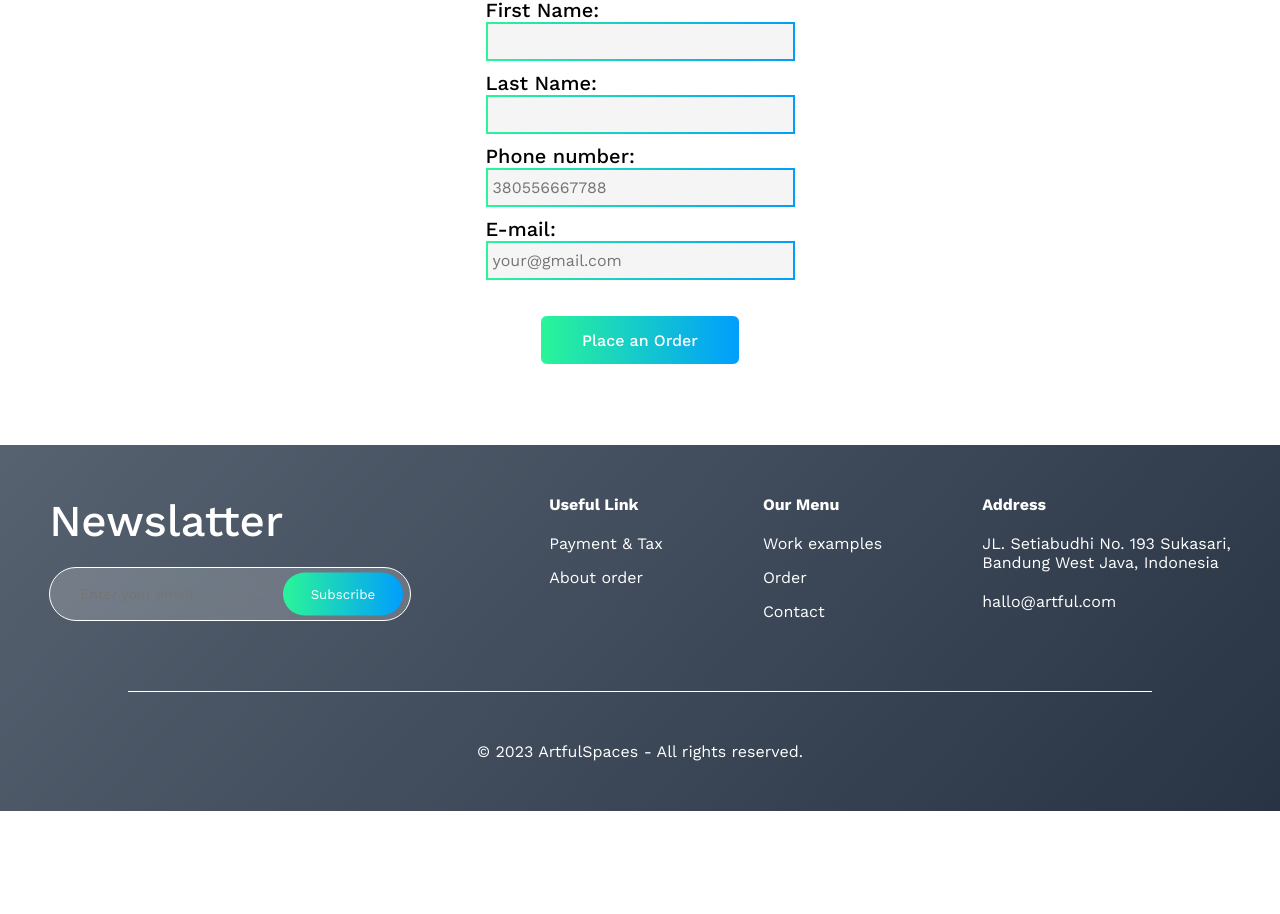
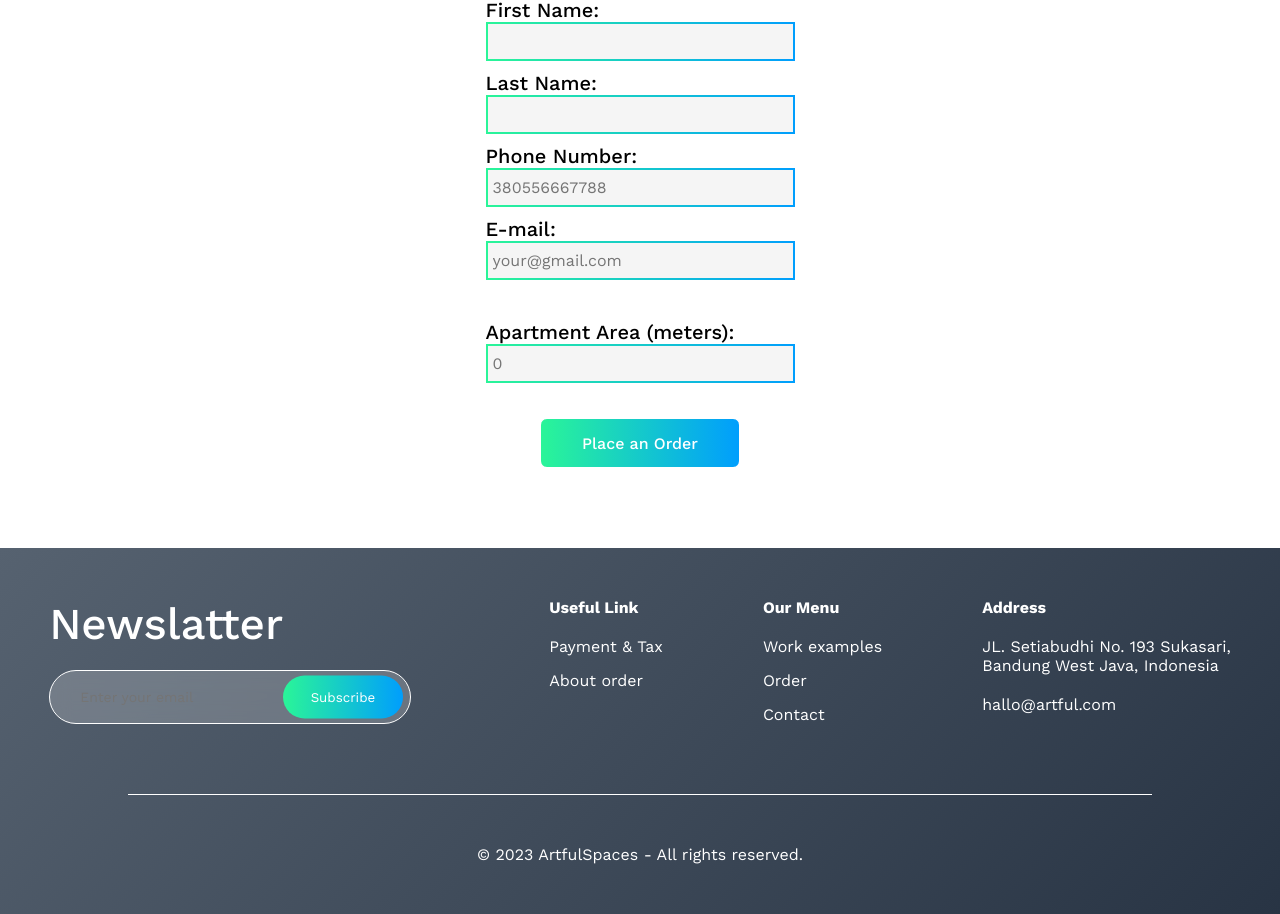
Before and after one commit to VRomanenko04/ArtfulSpaces, a React (Vite) app: page /order in a window 1280 px wide. Shown: the part 911-1825 px from the top of the page. Before the commit the page ends 1722 px from the top, so only its background shows below. Built offline with nearby package versions, Linux system fonts and the light colour scheme.

Commit message:
Расширил OrderForm, написал формулу подсчёта цены

```diff
--- a/src/components/UI/basic-input/BasicInput.tsx
+++ b/src/components/UI/basic-input/BasicInput.tsx
@@ -7,14 +7,15 @@ type Props = {
     type: string;
     id: string;
     name: string;
+    step?: string;
     placeholder?: string;
-    value?: string;
+    value?: string | number;
     onChange?: (event: React.ChangeEvent<HTMLInputElement>) => void;
     extraInputClass?: string;
     extraLabelClass?: string;
 }
 
-const BasicInput = ({labelText, htmlFor, type, id, name, value, placeholder, onChange, extraInputClass, extraLabelClass}: Props) => {
+const BasicInput = ({labelText, htmlFor, type, id, name, step, value, placeholder, onChange, extraInputClass, extraLabelClass}: Props) => {
     const inputClass = extraInputClass ? `${classes.bas__input} ${extraInputClass}` : classes.bas__input;
     const labelClass = extraLabelClass ? `${classes.bas__label} ${extraLabelClass}` : classes.bas__label;
 
@@ -26,6 +27,7 @@ const BasicInput = ({labelText, htmlFor, type, id, name, value, placeholder, onC
                 type={type}
                 id={id}
                 name={name}
+                step={step}
                 placeholder={placeholder}
                 value={value}
                 onChange={onChange}
--- a/src/components/simple/order-form/OrderForm.tsx
+++ b/src/components/simple/order-form/OrderForm.tsx
@@ -2,7 +2,7 @@ import React from 'react';
 import BasicInput from '../../UI/basic-input/BasicInput';
 import classes from './_order-form.module.scss';
 
-interface FormData {
+interface IFormData {
     firstName: string;
     lastName: string;
     phoneNumber: string
@@ -12,10 +12,13 @@ interface FormData {
 type Props = {
     handleSubmit: (event: React.FormEvent<HTMLFormElement>) => void;
     handleInputChange: (event: React.ChangeEvent<HTMLInputElement>) => void;
-    formData: FormData;
+    handleAmountInputChange: (event: React.ChangeEvent<HTMLInputElement>) => void;
+    formData: IFormData;
+    footage: number;
+    roomsAmount: number;
 }
 
-const OrderForm = ({handleSubmit, handleInputChange, formData}: Props) => {
+const OrderForm = ({handleSubmit, handleInputChange, handleAmountInputChange, formData, footage, roomsAmount}: Props) => {
     return (
         <form onSubmit={handleSubmit} className={classes.form}>
                 <BasicInput
@@ -37,7 +40,7 @@ const OrderForm = ({handleSubmit, handleInputChange, formData}: Props) => {
                     onChange={handleInputChange}
                 />
                 <BasicInput
-                    labelText='Phone number:'
+                    labelText='Phone Number:'
                     htmlFor="phoneNumber"
                     type="tel"
                     id="phoneNumber"
@@ -56,6 +59,18 @@ const OrderForm = ({handleSubmit, handleInputChange, formData}: Props) => {
                     value={formData.email}
                     onChange={handleInputChange}
                 />
+                <BasicInput
+                    labelText='Apartment Area (meters):'
+                    htmlFor="footage"
+                    type="number"
+                    id="footage"
+                    name="footage"
+                    placeholder='0'
+                    value={footage === 0 ? '' : footage}
+                    onChange={handleAmountInputChange}
+                    extraLabelClass={classes.block__margin}
+                    step="1"
+                />
                 <button className={classes.btn} type="submit">Place an Order</button>
             </form>
     )
--- a/src/components/simple/order-form/_order-form.module.scss
+++ b/src/components/simple/order-form/_order-form.module.scss
@@ -18,3 +18,7 @@
         cursor: pointer;
     }
 }
+
+.block__margin {
+    margin-top: 40px;
+}
--- a/src/components/smart/order-form/OrderFormBlock.tsx
+++ b/src/components/smart/order-form/OrderFormBlock.tsx
@@ -1,16 +1,24 @@
 import React, { useState } from 'react';
 import classes from './_order-form-block.module.scss';
 import OrderForm from '../../simple/order-form/OrderForm';
+import calculateCost from '../../../count/PriceCount';
 
-interface FormData {
+interface IFormData {
     firstName: string;
     lastName: string;
     phoneNumber: string
     email: string;
 }
 
+interface ICalculate {
+    footage: number;
+    roomsAmount: number;
+}
+
 const OrderFormBlock = () => {
-    const [formData, setFormData] = useState<FormData>({ firstName: '', lastName: '', phoneNumber: '', email: '' });
+    const [formData, setFormData] = useState<IFormData>({ firstName: '', lastName: '', phoneNumber: '', email: '' });
+    const [footage, setFootage] = useState<ICalculate['footage']>(0);
+    const [roomsAmount, setRoomsAmount] = useState<ICalculate['roomsAmount']>(0);
 
     const handleSubmit = (event: React.FormEvent<HTMLFormElement>) => {
         event.preventDefault();
@@ -25,8 +33,12 @@ const OrderFormBlock = () => {
         // Сохраняем данные в localStorage
         localStorage.setItem('formData', JSON.stringify(formDataObject));
 
+        //Высчитываем цену заказа
+        calculateCost(footage, roomsAmount);
+
         setFormData({ firstName: '', lastName: '', phoneNumber: '', email: '' });
-        alert('Form data saved to localStorage!');
+        setFootage(0);
+        setRoomsAmount(0);
     };
 
     const handleInputChange = (event: React.ChangeEvent<HTMLInputElement>) => {
@@ -37,12 +49,20 @@ const OrderFormBlock = () => {
         }));
     };
 
+    const handleAmountInputChange = (event: React.ChangeEvent<HTMLInputElement>) => {
+        const newValue: number = parseFloat(event.target.value);
+        setFootage(newValue);
+    };
+
     return (
         <section className={classes.form__section}>
             <OrderForm
                 handleInputChange={handleInputChange}
                 handleSubmit={handleSubmit}
+                handleAmountInputChange={handleAmountInputChange}
                 formData={formData}
+                footage={footage}
+                roomsAmount={roomsAmount}
             />
         </section>
     )
--- /dev/null
+++ b/src/count/PriceCount.ts
@@ -0,0 +1,54 @@
+export default function calculateCost(quantity: number, rooms: number) {
+    let price;
+
+    switch (true) {
+        case quantity <= 30:
+            price = 290;
+            break;
+        case quantity <= 60:
+            price = 250;
+            break;
+        case quantity <= 150:
+            price = 220;
+            break;
+        default:
+            price = 200;
+            break;
+    }
+
+    let roomCoefficient;
+    switch (rooms) {
+        case 1:
+            roomCoefficient = 1;
+            break;
+        case 2:
+            roomCoefficient = 1.2;
+            break;
+        case 3:
+            roomCoefficient = 1.4;
+            break;
+        case 4:
+            roomCoefficient = 1.6;
+            break;
+        case 5:
+            roomCoefficient = 1.8;
+            break;
+        case 6:
+            roomCoefficient = 2;
+            break;
+        case 7:
+            roomCoefficient = 2.2;
+            break;
+        case 8:
+            roomCoefficient = 2.3;
+            break;
+        case 9:
+            roomCoefficient = 2.5;
+            break;
+        default:
+            roomCoefficient = 1;
+            break;
+    }
+
+    return quantity * price * roomCoefficient;
+}
--- a/src/pages/order/Order.tsx
+++ b/src/pages/order/Order.tsx
@@ -1,4 +1,3 @@
-import React from 'react';
 import OrderHeader from '../../components/ordinary/order-header/OrderHeader';
 import OrderFormBlock from '../../components/smart/order-form/OrderFormBlock';
 
```
